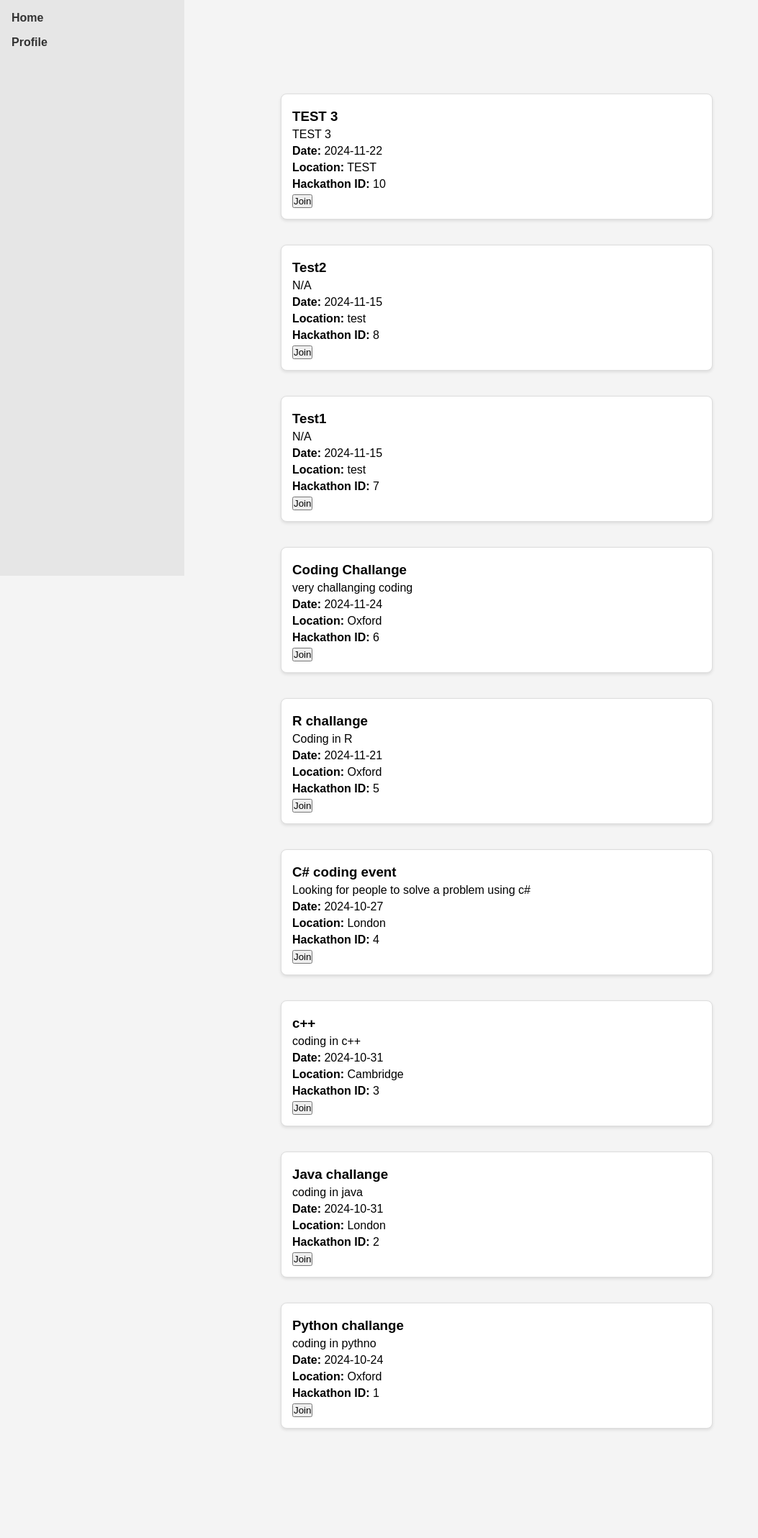
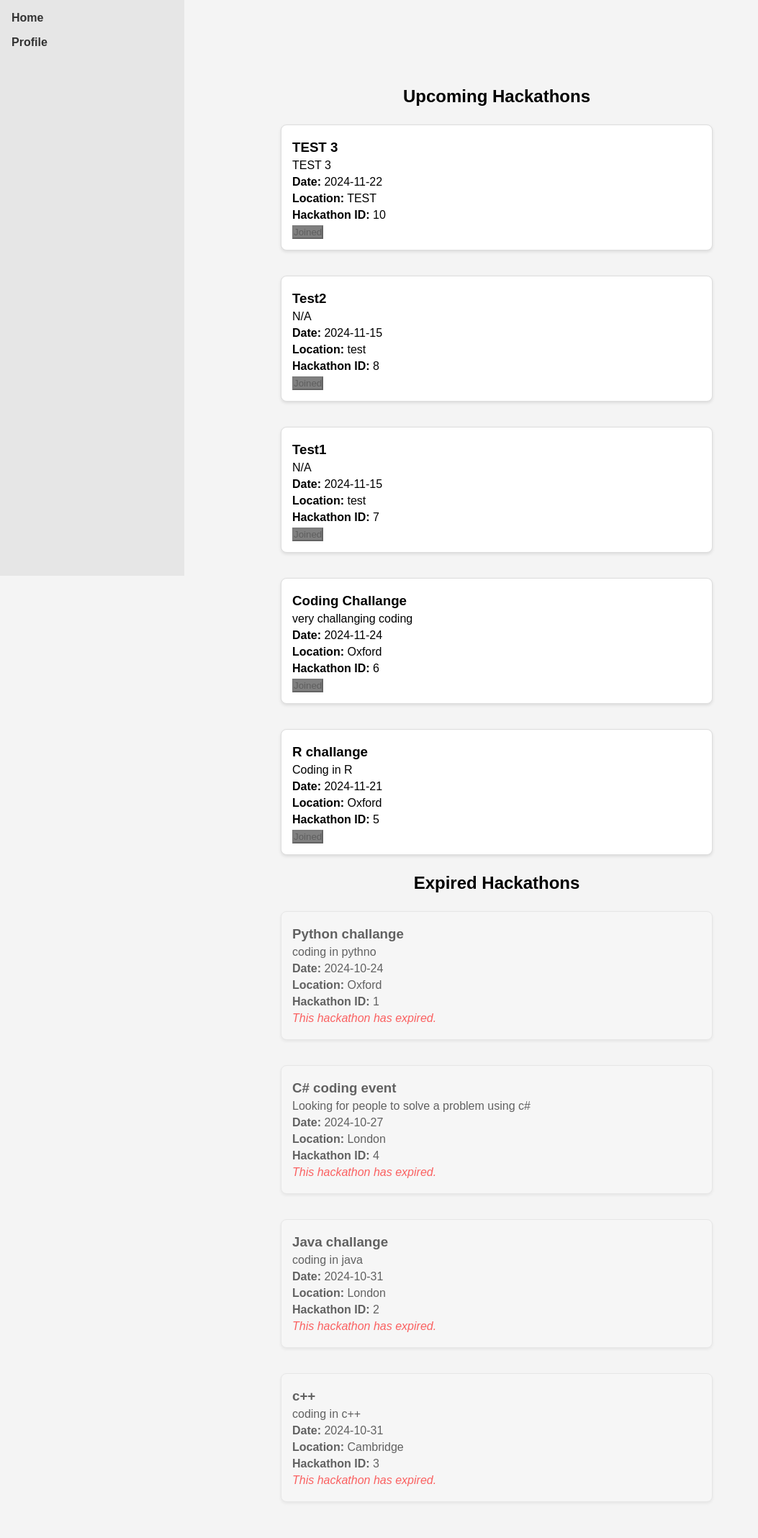
Before and after one commit to ZekiCanSarak/StartApp, a Flask app: page /hack in a window 1280 px wide. Shown: the part 67-2204 px from the top of the page at 72% size, without its empty margins (0-1053 px from the left). Before the commit the page ends 2054 px from the top, so only its background shows below. Run offline with Flask 3, Linux system fonts and the light colour scheme; a user stored in the database is signed in; data comes from the database, SQL or seed files in the repository; both versions use the stored data as it was after the commit.

Commit message:
I have added a function where once a hackathon is joined it displays a button saying "joined", also once the date set for the hackathon is past it will be expired and on top of the page will be the upcoming ones.

```diff
--- a/app.py
+++ b/app.py
@@ -1,7 +1,7 @@
 from flask import Flask, render_template, request, redirect, url_for, session, jsonify, g, flash
 from passlib.hash import sha256_crypt
 import sqlite3
-import datetime
+from datetime import datetime
 
 
 app = Flask(__name__)
@@ -63,8 +63,34 @@ def home():
 
 @app.route('/hack', methods=['GET'])
 def hack():
-     hackathons = query_db("SELECT id, title, description, date, location FROM hackathons ORDER BY id DESC")  # Order by ID in descending order
-     return render_template('hack.html', hackathons=hackathons)
+    if 'username' not in session:
+        flash("Please log in to view hackathons.", "error")
+        return redirect(url_for('home'))
+
+    username = session['username']
+    today = datetime.now().date()
+
+    # Query for active hackathons (today or in the future)
+    active_hackathons = query_db("""
+        SELECT h.id, h.title, h.description, h.date, h.location,
+               CASE WHEN p.username IS NOT NULL THEN 1 ELSE 0 END AS joined
+        FROM hackathons h
+        LEFT JOIN participants p ON h.id = p.hackathon_id AND p.username = ?
+        WHERE h.date >= ?
+        ORDER BY h.id DESC
+    """, [username, today])
+
+    # Query for expired hackathons (before today)
+    expired_hackathons = query_db("""
+        SELECT h.id, h.title, h.description, h.date, h.location,
+               CASE WHEN p.username IS NOT NULL THEN 1 ELSE 0 END AS joined
+        FROM hackathons h
+        LEFT JOIN participants p ON h.id = p.hackathon_id AND p.username = ?
+        WHERE h.date < ?
+        ORDER BY h.date ASC
+    """, [username, today])
+
+    return render_template('hack.html', active_hackathons=active_hackathons, expired_hackathons=expired_hackathons)
 
 @app.route('/post_hackathon', methods=['POST'])
 def post_hackathon():
@@ -182,9 +208,6 @@ def join_hackathon():
     except Exception as e:
         return jsonify({"success": False, "message": str(e)})
 
-
-
-
 @app.route('/logout')
 def logout():
      session.clear()
--- a/static/css/hack.css
+++ b/static/css/hack.css
@@ -126,3 +126,18 @@ body{
     text-decoration: none;
     font-weight: bold;
 }
+
+.joined {
+    background-color: gray;  /* Visually indicate the joined state */
+    cursor: default;
+}
+
+.expired {
+    opacity: 0.6;
+    background-color: #f8f8f8;
+}
+
+.expired-note {
+    color: red;
+    font-style: italic;
+}
--- a/static/js/hack.js
+++ b/static/js/hack.js
@@ -66,7 +66,13 @@ function joinHackathon(id) {
     .then(response => response.json())
     .then(data => {
         if (data.success) {
-            alert("You have successfully joined the hackathon!");
+            // Change the button to show "Joined" and disable it
+            const joinButton = document.querySelector(`.join-hackathon-btn[data-id="${id}"]`);
+            if (joinButton) {
+                joinButton.textContent = "Joined";
+                joinButton.disabled = true;
+                joinButton.classList.add("joined"); // Optional styling class
+            }
         } else {
             alert("Failed to join the hackathon: " + data.message);
         }
--- a/templates/hack.html
+++ b/templates/hack.html
@@ -23,19 +23,39 @@
 
     <main class="container">
         <div id="hackathon-feed">
-            {%if hackathons %}
-                {% for hackathon in hackathons %}
+            {% if active_hackathons %}
+                <h2>Upcoming Hackathons</h2>
+                {% for hackathon in active_hackathons %}
                 <div class="hackathon-post">
                     <h3>{{ hackathon.title }}</h3>
                     <p>{{ hackathon.description }}</p>
                     <p><strong>Date:</strong> {{ hackathon.date }}</p>
                     <p><strong>Location:</strong> {{ hackathon.location }}</p>
                     <p><strong>Hackathon ID:</strong> {{ hackathon.id }}</p>
-                    <button class="join-hackathon-btn" onclick="joinHackathon('{{ hackathon.id }}')">Join</button>
+
+                    {% if hackathon.joined == 1 %}
+                        <button class="join-hackathon-btn joined" disabled>Joined</button>
+                    {% else %}
+                        <button class="join-hackathon-btn" data-id="{{ hackathon.id }}" onclick="joinHackathon('{{ hackathon.id }}')">Join</button>
+                    {% endif %}
                 </div>
                 {% endfor %}
             {% else %}
-            <p>No hackathons available. Be the first to post one!</p>
+                <p>No upcoming hackathons available.</p>
+            {% endif %}
+
+            {% if expired_hackathons %}
+                <h2>Expired Hackathons</h2>
+                {% for hackathon in expired_hackathons %}
+                <div class="hackathon-post expired">
+                    <h3>{{ hackathon.title }}</h3>
+                    <p>{{ hackathon.description }}</p>
+                    <p><strong>Date:</strong> {{ hackathon.date }}</p>
+                    <p><strong>Location:</strong> {{ hackathon.location }}</p>
+                    <p><strong>Hackathon ID:</strong> {{ hackathon.id }}</p>
+                    <p class="expired-note">This hackathon has expired.</p>
+                </div>
+                {% endfor %}
             {% endif %}
         </div>
     </main>
```
Also changed, not shown: database.sqlite, 2 other files.
